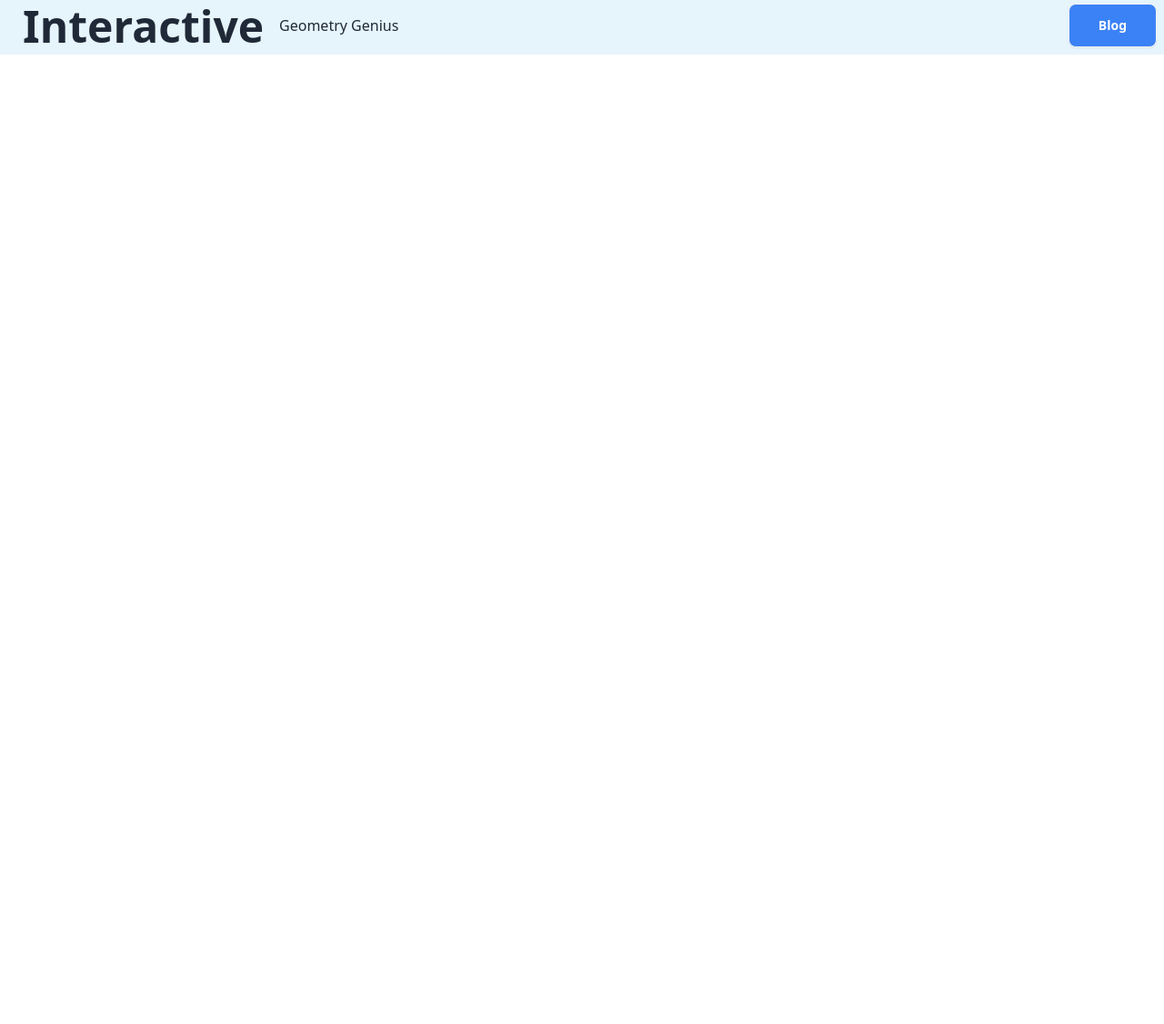
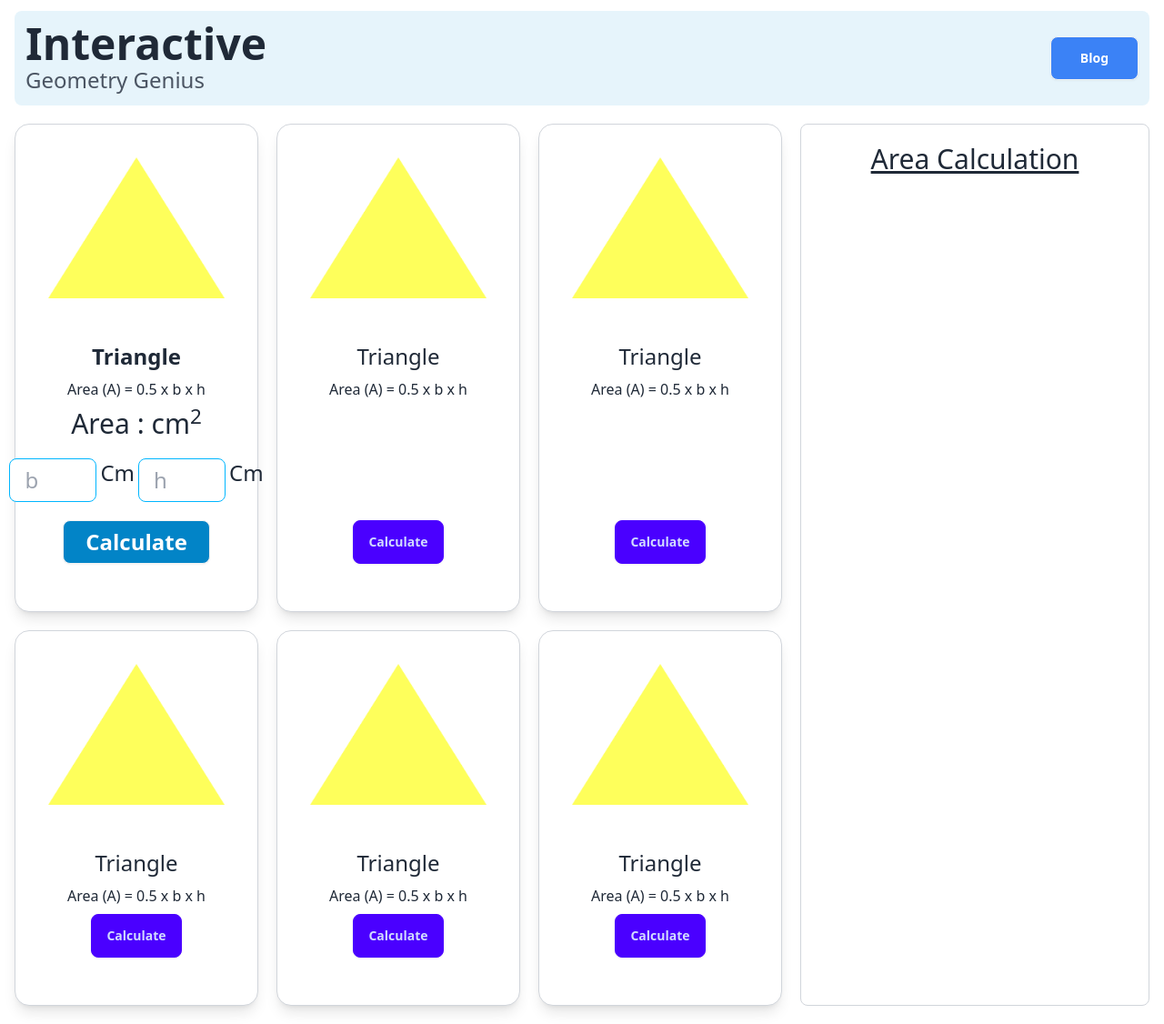
Before and after one commit to momin096/geometry_genius, a plain HTML site: page index.html in a window 1280 px wide. Shown: the part 4-1130 px from the top of the page at 91% size. Before the commit the page ends 800 px from the top, so only its background shows below. Drawn offline with nearby package versions, Linux system fonts and the light colour scheme.

Commit message:
first card added

```diff
--- a/index.html
+++ b/index.html
@@ -14,29 +14,14 @@
 
 </head>
 
-<body>
+<body class="m-4 ">
   <header>
-        <div class="navbar bg-[#1090D81A]">
+    <div class="navbar bg-[#1090D81A] p-3 rounded-lg">
       <div class="navbar-start">
-              <div class="dropdown">
-                <div tabindex="0" role="button" class="btn btn-ghost lg:hidden">
-                  <svg
-                    xmlns="http://www.w3.org/2000/svg"
-                    class="h-5 w-5"
-                    fill="none"
-                    viewBox="0 0 24 24"
-                    stroke="currentColor">
-                    <path
-                      stroke-linecap="round"
-                      stroke-linejoin="round"
-                      stroke-width="2"
-                      d="M4 6h16M4 12h8m-8 6h16" />
-                  </svg>
+        <div>
+          <a class="text-3xl md:text-5xl font-bold">Interactive</a>
+          <p class="text-gray-600 font-medium text-2xl">Geometry Genius</p>
         </div>
-
-              </div>
-              <a class="btn btn-ghost text-5xl">Interactive</a>
-              <p>Geometry Genius</p>
       </div>
 
       <div class="navbar-end">
@@ -44,6 +29,110 @@
       </div>
     </div>
   </header>
+
+  <main class="flex flex-col lg:flex-row my-5 gap-5">
+    <!-- Main Content Container -->
+    <div class="grid grid-cols-1 md:grid-cols-2 lg:grid-cols-2 xl:grid-cols-3 gap-5 flex-1">
+      <!-- Shape card container -->
+
+      <!-- Card 1 -->
+      <div class="card bg-base-100 w-full shadow-lg text-center border-gray-300 border p-5">
+        <figure>
+          <img class="p-4 w-96" src="./images/triangle.png" alt="Shoes" />
+        </figure>
+        <div class="card-body text-center">
+          <h2 class="text-2xl font-semibold">Triangle</h2>
+          <p>Area (A) = 0.5 x b x h</p>
+          <p class="text-3xl font-medium">Area : <span></span>cm<sup>2</sup></p>
+
+          <div class="flex justify-center gap-1 my-3">
+            <!-- input section -->
+            <input type="text" placeholder="b" class="input input-bordered input-info max-w-24 text-2xl" />
+            <!-- <input class="border border-gray-600 rounded-md w-24 text-2xl px-2" type="text" name="" id=""> -->
+            <label class="text-2xl">Cm</label>
+            <input type="text" placeholder="h" class="input input-bordered input-info max-w-24 text-2xl" />
+            <!-- <input class="border border-gray-600 rounded-md w-24 text-2xl px-2" type="text" name="" id=""> -->
+            <label class="text-2xl">Cm</label>
+          </div>
+          <div class="w-full">
+            <button
+              class="btn bg-sky-600 hover:text-gray-800 w-full text-white font-semibold text-2xl">Calculate</button>
+          </div>
+        </div>
+      </div>
+      <!-- Card 1 -->
+      <div class="card bg-base-100 w-full shadow-lg text-center border-gray-300 border p-5">
+        <figure>
+          <img class="p-4 w-96" src="./images/triangle.png" alt="Shoes" />
+        </figure>
+        <div class="card-body text-center">
+          <h2 class="text-2xl">Triangle</h2>
+          <p>Area (A) = 0.5 x b x h</p>
+          <div class="w-full mx-auto">
+            <button class="btn btn-primary">Calculate</button>
+          </div>
+        </div>
+      </div>
+      <!-- Card 1 -->
+      <div class="card bg-base-100 w-full shadow-lg text-center border-gray-300 border p-5">
+        <figure>
+          <img class="p-4 w-96" src="./images/triangle.png" alt="Shoes" />
+        </figure>
+        <div class="card-body text-center">
+          <h2 class="text-2xl">Triangle</h2>
+          <p>Area (A) = 0.5 x b x h</p>
+          <div class="w-full mx-auto">
+            <button class="btn btn-primary">Calculate</button>
+          </div>
+        </div>
+      </div>
+      <!-- Card 1 -->
+      <div class="card bg-base-100 w-full shadow-lg text-center border-gray-300 border p-5">
+        <figure>
+          <img class="p-4 w-96" src="./images/triangle.png" alt="Shoes" />
+        </figure>
+        <div class="card-body text-center">
+          <h2 class="text-2xl">Triangle</h2>
+          <p>Area (A) = 0.5 x b x h</p>
+          <div class="w-full mx-auto">
+            <button class="btn btn-primary">Calculate</button>
+          </div>
+        </div>
+      </div>
+      <!-- Card 1 -->
+      <div class="card bg-base-100 w-full shadow-lg text-center border-gray-300 border p-5">
+        <figure>
+          <img class="p-4 w-96" src="./images/triangle.png" alt="Shoes" />
+        </figure>
+        <div class="card-body text-center">
+          <h2 class="text-2xl">Triangle</h2>
+          <p>Area (A) = 0.5 x b x h</p>
+          <div class="w-full mx-auto">
+            <button class="btn btn-primary">Calculate</button>
+          </div>
+        </div>
+      </div>
+      <!-- Card 1 -->
+      <div class="card bg-base-100 w-full shadow-lg text-center border-gray-300 border p-5">
+        <figure>
+          <img class="p-4 w-96" src="./images/triangle.png" alt="Shoes" />
+        </figure>
+        <div class="card-body text-center">
+          <h2 class="text-2xl">Triangle</h2>
+          <p>Area (A) = 0.5 x b x h</p>
+          <div class="w-full mx-auto">
+            <button class="btn btn-primary">Calculate</button>
+          </div>
+        </div>
+      </div>
+
+    </div>
+    <div class="w-full lg:w-96 border border-gray-300 rounded-lg">
+      <!-- Area Calculation  container -->
+      <h3 class="text-3xl text-center p-5 underline">Area Calculation</h3>
+
+    </div>
+  </main>
 </body>
 
 </html>
```
Also changed, not shown: images/ellipse.png (added), images/parallelogram.png (added), images/pentagon.png (added), images/rectangle.png (added), images/rhombus.png (added), images/triangle.png (added). Lines whose indentation alone changed are shown as unchanged.
